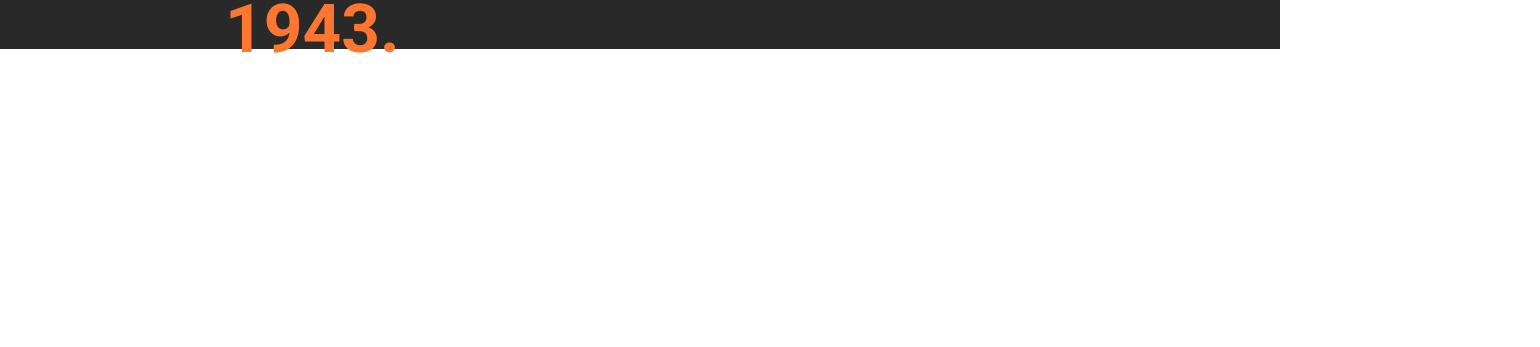
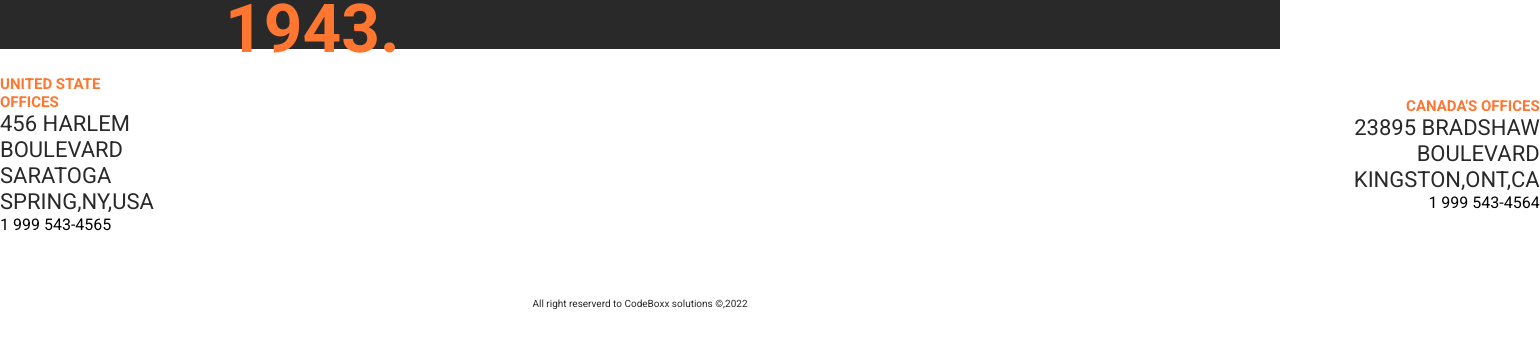
Before and after one commit to BlackburnLeSourd/Sublight_Engines_Landing_Page, a plain HTML site: page index.html in a window 1280 px wide. Shown: the part 4224-4571 px from the top of the page, 1540 px wide, since content can reach past the window. Before the commit the page ends 4292 px from the top, so only its background shows below. Drawn offline with Linux system fonts and the light colour scheme.

Commit message:
footer done

```diff
--- a/css/main.css
+++ b/css/main.css
@@ -599,3 +599,64 @@ button {
     align-items: center;
     margin-right: 575px;
 }
+
+footer {
+    height: 300px;
+    background: #FFFFFF;
+}
+
+.state {
+    font-style: normal;
+    font-weight: 700;
+    font-size: 15px;
+    line-height: 18px;
+    color: #FF7630;
+}
+
+.adress {
+    font-style: normal;
+    font-weight: 400;
+    font-size: 22px;
+    line-height: 26px;
+    color: #292929;
+}
+
+.number {
+    color: black;
+}
+
+.footer {
+    display: flex;
+    justify-content: space-around;
+    align-items: center;
+    height: 70%;
+}
+
+.seventeenth-h {
+    margin-right: 1200px;
+}
+
+.eighteenth-h {
+    text-align: right;
+
+}
+
+.nineteenth-h {
+    display: flex;
+    justify-content: center;
+    align-items: center;
+    text-align: center;
+    height: 30%;
+
+
+}
+
+.nineteenth-h,
+.nine-p {
+    font-style: normal;
+    font-weight: 400;
+    font-size: 10px;
+    line-height: 12px;
+    color: #292929;
+
+}
--- a/index.html
+++ b/index.html
@@ -252,7 +252,7 @@
                 </button>
             </div>
         </section>
-    </main>
+
 
         <!-------------------- SECTION SINCE 1943 -------------------->
         <section class="trust">
@@ -263,10 +263,29 @@
                 <img src="asset\images\logo-signature.svg" alt="logo-signature">
             </div>
         </section>
+    </main>
 
     <!-- FOOTER -->
     <footer>
+        <div class="footer">
 
+            <div class="seventeenth-h">
+                <h1 class="state">UNITED STATE OFFICES</h1>
+                <p class="adress">456 HARLEM BOULEVARD <br> SARATOGA SPRING,NY,USA</p>
+                <p class="number">1 999 543-4565</p>
+            </div>
+
+            <div class="eighteenth-h">
+                <h1 class="state">CANADA'S OFFICES</h1>
+                <p class="adress">23895 BRADSHAW BOULEVARD <br> KINGSTON,ONT,CA</p>
+                <p class="number">1 999 543-4564</p>
+            </div>
+
+        </div>
+
+        <div class="nineteenth-h">
+            <p class=nine-p>All right reserverd to CodeBoxx solutions ©,2022</p>
+        </div>
     </footer>
     <script src="" async defer></script>
 </body>
```
Lines whose indentation alone changed are shown as unchanged.
